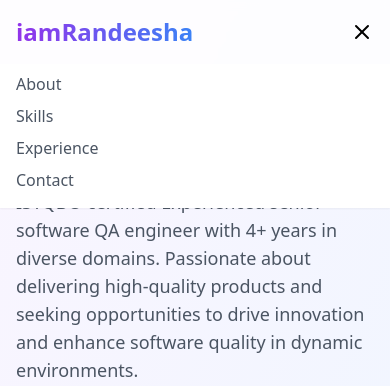
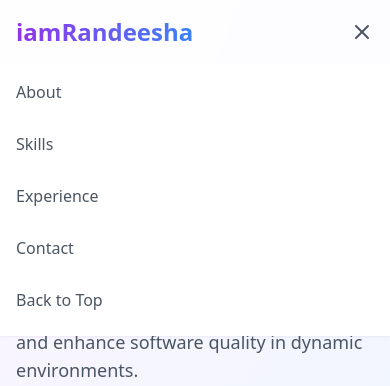
Before and after one commit to randeeshasavindu/iamRandeesha-Portfolio, a React (Vite) app: page / in a window 390 px wide. Both pictures are taken after a click on the button "Toggle menu". Shown: the top 386 px of the page. Built offline with nearby package versions, Linux system fonts and the light colour scheme.

Commit message:
Update portfolio with new images and content

```diff
--- a/src/components/Header.tsx
+++ b/src/components/Header.tsx
@@ -1,38 +1,81 @@
 import React, { useState } from "react";
 import { Menu, X } from "lucide-react";
+
 export const Header = () => {
   const [isMenuOpen, setIsMenuOpen] = useState(false);
   const menuItems = ["About", "Skills", "Experience", "Contact"];
-  return <header className="fixed w-full bg-white/80 backdrop-blur-sm z-50 shadow-sm">
+
+  const scrollToTop = () => {
+    window.scrollTo({
+      top: 0,
+      behavior: "smooth"
+    });
+    setIsMenuOpen(false); // Close mobile menu if open
+  };
+
+  return (
+    <header className="fixed w-full bg-white/80 backdrop-blur-sm z-50 shadow-sm">
       <div className="max-w-7xl mx-auto px-4 sm:px-6 lg:px-8">
         <div className="flex justify-between items-center py-4">
-          <div className="text-2xl font-bold bg-gradient-to-r from-purple-600 to-blue-500 bg-clip-text text-transparent">
+          <button
+            onClick={scrollToTop}
+            className="text-2xl font-bold bg-gradient-to-r from-purple-600 to-blue-500 bg-clip-text text-transparent hover:from-purple-700 hover:to-blue-600 transition-all"
+          >
             iamRandeesha
-          </div>
+          </button>
+
           <nav className="hidden md:block">
             <ul className="flex space-x-8">
-              {menuItems.map(item => <li key={item}>
-                  <a href={`#${item.toLowerCase()}`} className="text-gray-600 hover:text-purple-600 transition-colors">
+              {menuItems.map((item) => (
+                <li key={item}>
+                  <a
+                    href={`#${item.toLowerCase()}`}
+                    className="text-gray-600 hover:text-purple-600 transition-colors"
+                  >
                     {item}
                   </a>
-                </li>)}
+                </li>
+              ))}
             </ul>
           </nav>
-          <button className="md:hidden" onClick={() => setIsMenuOpen(!isMenuOpen)}>
-            {isMenuOpen ? <X /> : <Menu />}
+
+          <button
+            className="md:hidden text-gray-600 hover:text-purple-600"
+            onClick={() => setIsMenuOpen(!isMenuOpen)}
+            aria-label="Toggle menu"
+          >
+            {isMenuOpen ? <X size={24} /> : <Menu size={24} />}
           </button>
         </div>
       </div>
-      {isMenuOpen && <div className="md:hidden">
-          <nav className="bg-white px-4 pt-2 pb-4">
-            <ul className="space-y-2">
-              {menuItems.map(item => <li key={item}>
-                  <a href={`#${item.toLowerCase()}`} className="block text-gray-600 hover:text-purple-600 transition-colors" onClick={() => setIsMenuOpen(false)}>
+
+      {isMenuOpen && (
+        <div className="md:hidden">
+          <nav className="bg-white/95 backdrop-blur-sm px-4 pt-2 pb-4">
+            <ul className="space-y-3">
+              {menuItems.map((item) => (
+                <li key={item}>
+                  <a
+                    href={`#${item.toLowerCase()}`}
+                    className="block py-2 text-gray-600 hover:text-purple-600 transition-colors"
+                    onClick={() => setIsMenuOpen(false)}
+                  >
                     {item}
                   </a>
-                </li>)}
+                </li>
+              ))}
+              <li>
+                <button
+                  onClick={scrollToTop}
+                  className="block py-2 text-gray-600 hover:text-purple-600 transition-colors w-full text-left"
+                >
+                  Back to Top
+                </button>
+              </li>
             </ul>
           </nav>
-        </div>}
-    </header>;
+        </div>
+      )}
+    </header>
+  );
 };
```
